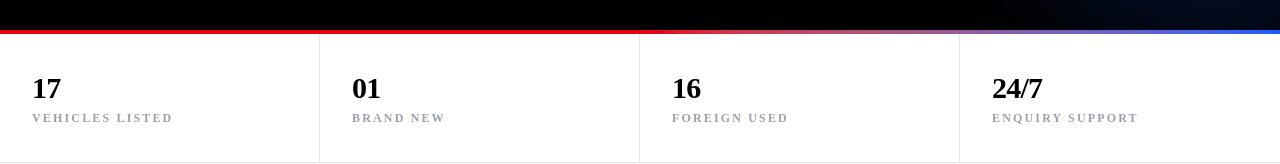
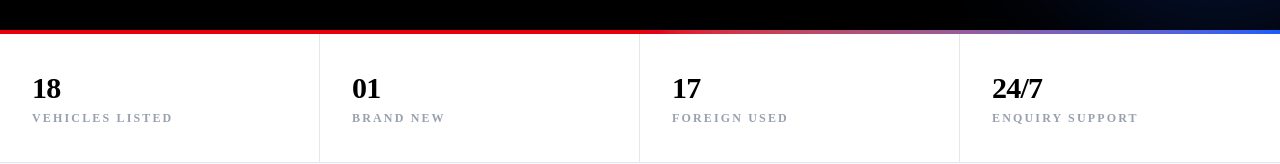
Before and after one commit to naps4444/a-zed-69-autos, a Next.js app: page /vehicles in a window 1280 px wide. Shown: the part 630-794 px from the top of the page. Built offline with nearby package versions, Linux system fonts and the light colour scheme.

Commit message:
Add vehicle: mdx 2021

```diff
--- a/data/vehicles.ts
+++ b/data/vehicles.ts
@@ -352,4 +352,24 @@ fuelType: "Petrol",
     transmission: "Automatic",
     fuelType: "Hybrid",
   },
+
+  {
+    id: "mdx-2021",
+    name: "mdx",
+    year: 2021,
+    condition: "Foreign Used",
+    price: "₦20,049,900",
+    location: "Lagos, Nigeria",
+    image: "https://res.cloudinary.com/de24nkiyk/image/upload/v1791375645/yefm7qm52uajuamfl42y.jpg",
+    images: [
+      "https://res.cloudinary.com/de24nkiyk/image/upload/v1791375645/yefm7qm52uajuamfl42y.jpg",
+      "https://res.cloudinary.com/de24nkiyk/image/upload/v1791375647/b4upxjhftnyiilfxmuiu.jpg",
+      "https://res.cloudinary.com/de24nkiyk/image/upload/v1791375648/ps65k6wjhvcum7njheoa.jpg",
+      "https://res.cloudinary.com/de24nkiyk/image/upload/v1791375650/dty5homko0uyuith8xml.jpg",
+      "https://res.cloudinary.com/de24nkiyk/image/upload/v1791375653/ams5bbcpbppee9c8mtml.jpg"
+    ],
+    featured: false,
+    transmission: "Automatic",
+    fuelType: "Diesel",
+  },
 ];
```
